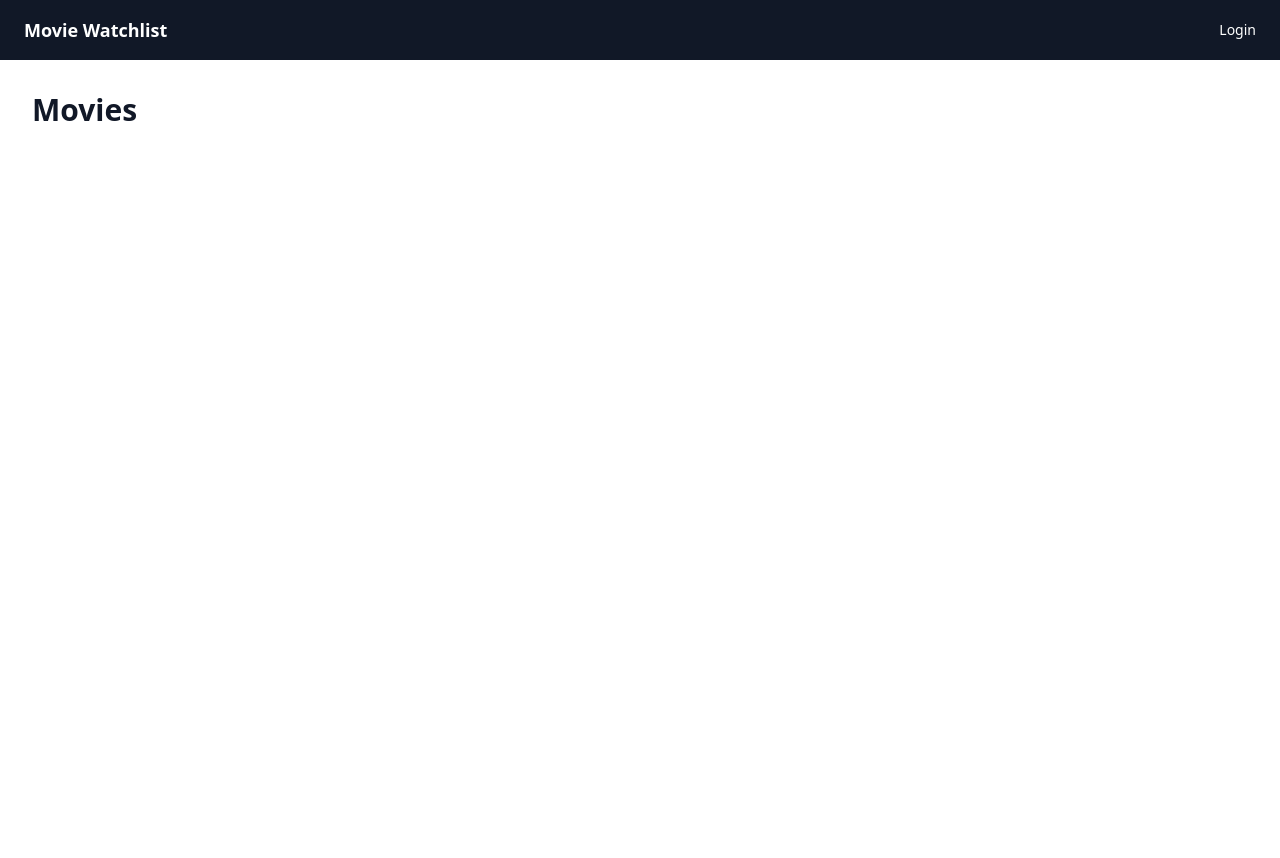
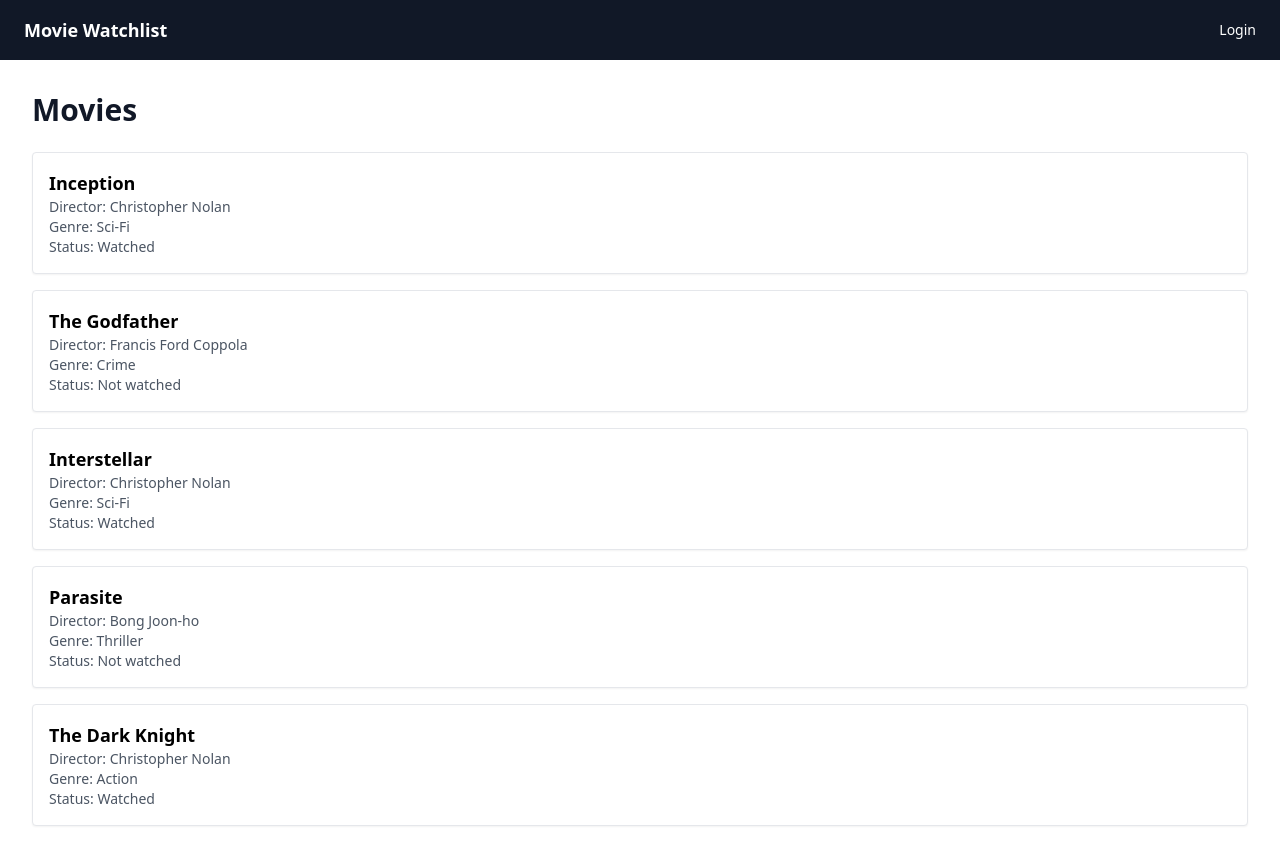
Before and after one commit to vigan131022/movie-watchlist-131022, a React (Vite) app: page /movies in a window 1280 px wide. Before the commit the page ends 800 px from the top, so only its background shows below. Built offline with nearby package versions, Linux system fonts and the light colour scheme.

Commit message:
Implemented Read

```diff
--- a/src/pages/LoginPage.jsx
+++ b/src/pages/LoginPage.jsx
@@ -1,11 +1,20 @@
-// TODO: import and use AuthContext to call login() when the button is clicked
-// TODO: after login, navigate to /movies
+import { useContext } from 'react'
+import { useNavigate } from 'react-router-dom'
+import { AuthContext } from '../context/AuthContext'
 
 function LoginPage() {
+  const { login } = useContext(AuthContext)
+  const navigate = useNavigate()
+
+  function handleLogin() {
+    login()
+    navigate('/movies')
+  }
+
   return (
     <div className="p-8 max-w-sm mx-auto">
       <h1 className="text-2xl font-bold text-gray-900 mb-6">Login</h1>
-      <button className="bg-blue-600 text-white px-4 py-2 rounded hover:bg-blue-700">
+      <button onClick={handleLogin} className="bg-blue-600 text-white px-4 py-2 rounded hover:bg-blue-700">
         Login
       </button>
     </div>
--- a/src/pages/MoviesPage.jsx
+++ b/src/pages/MoviesPage.jsx
@@ -1,12 +1,24 @@
-// TODO: import movies from utils/movies.js
-// TODO: implement Read - display the list of movies
-// TODO: implement Add, Update (toggle watched), and Delete
+import { useState } from 'react'
+import { movies as initialMovies } from '../utils/movies'
 
 function MoviesPage() {
+  const [movies, setMovies] = useState(initialMovies)
+
   return (
     <div className="p-8">
       <h1 className="text-3xl font-bold text-gray-900 mb-6">Movies</h1>
-      {/* your implementation goes here */}
+      <ul className="space-y-4">
+        {movies.map(movie => (
+          <li key={movie.id} className="border rounded p-4 bg-white shadow-sm">
+            <p className="font-bold text-lg">{movie.title}</p>
+            <p className="text-sm text-gray-600">Director: {movie.director}</p>
+            <p className="text-sm text-gray-600">Genre: {movie.genre}</p>
+            <p className="text-sm text-gray-600">
+              Status: {movie.watched ? 'Watched' : 'Not watched'}
+            </p>
+          </li>
+        ))}
+      </ul>
     </div>
   )
 }
```
